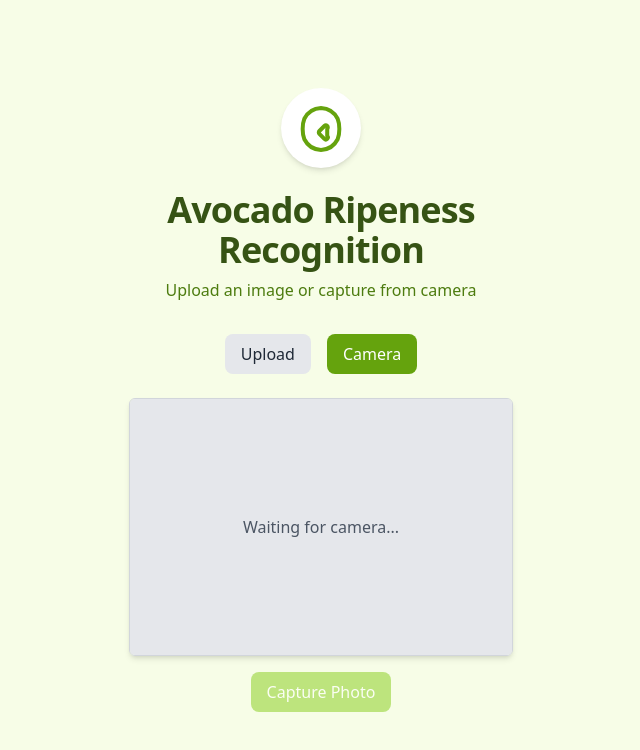
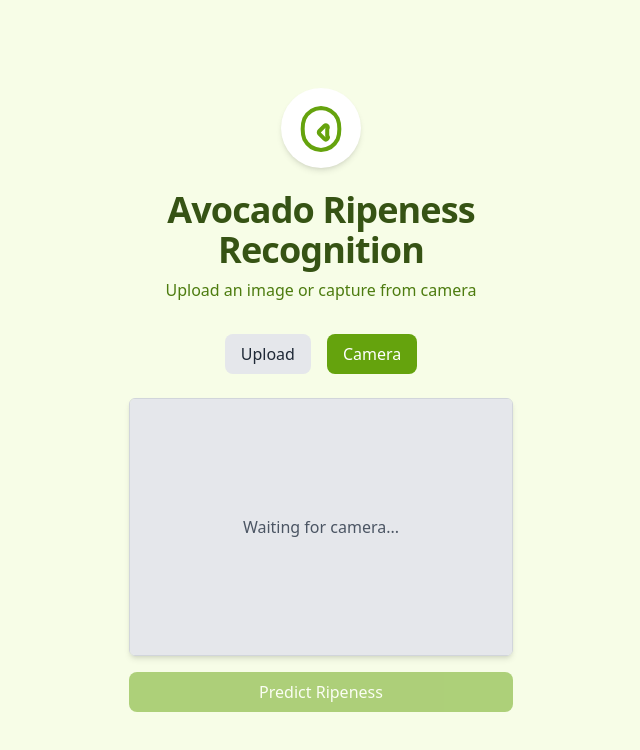
Before and after one commit to muhfadtz/Avocado-Ripness, a React (Vite) app: page / in a window 1280 px wide. Both pictures are taken after a click on the button "Camera". Shown: the top 750 px of the page, without its empty margins (319-959 px from the left). Built offline with nearby package versions, Linux system fonts and the light colour scheme; no server answers.

Commit message:
update: camera implemented

```diff
--- a/components/CameraCapture.tsx
+++ b/components/CameraCapture.tsx
@@ -79,9 +79,9 @@ const CameraCapture: React.FC<CameraCaptureProps> = ({ onCapture, isLoading }) =
       <button
         onClick={capturePhoto}
         disabled={isLoading || !stream}
-        className="px-4 py-2 bg-lime-500 text-white rounded-lg disabled:opacity-50"
+        className="px-4 py-2 bg-lime-600 max-w-sm w-full text-white rounded-lg disabled:opacity-50"
       >
-        Capture Photo
+        Predict Ripeness
       </button>
 
       {/* Captured Preview */}
```
